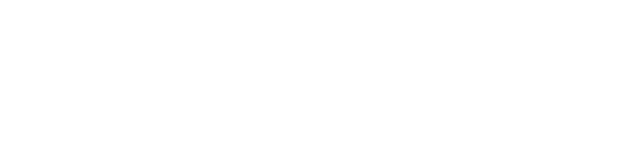
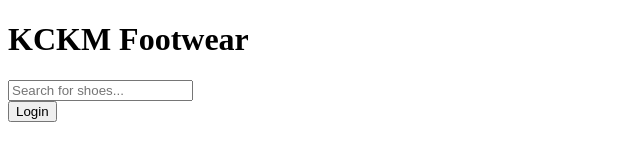
Before and after one commit to keosca/KCKMFootwear, a plain HTML site: page projectreal/index.html in a window 1280 px wide. Shown: the whole page, without its empty margins (0-640 px from the left). Drawn offline with Linux system fonts and the light colour scheme.

Commit message:
Header Section - search bar and login button

```diff
--- a/projectreal/index.html
+++ b/projectreal/index.html
@@ -7,6 +7,20 @@
 	<link rel="stylesheet" href="styles.css">
 </head>
 <body>
-
+    <!-- Header Section -->
+    <header>
+        <!-- Logo section displaying the company name -->
+        <div class="logo">
+            <h1>KCKM Footwear</h1>
+        </div>
+        <!-- Search bar for filtering products -->
+        <div class="search-bar">
+            <input type="text" id="search" placeholder="Search for shoes..." onkeyup="filterProducts()">
+        </div>
+        <!-- Login button to navigate to the login page -->
+        <div class="login">
+            <a href="Login.html"><button>Login</button></a>
+        </div>
+    </header>
 </body>
 </html>
```
